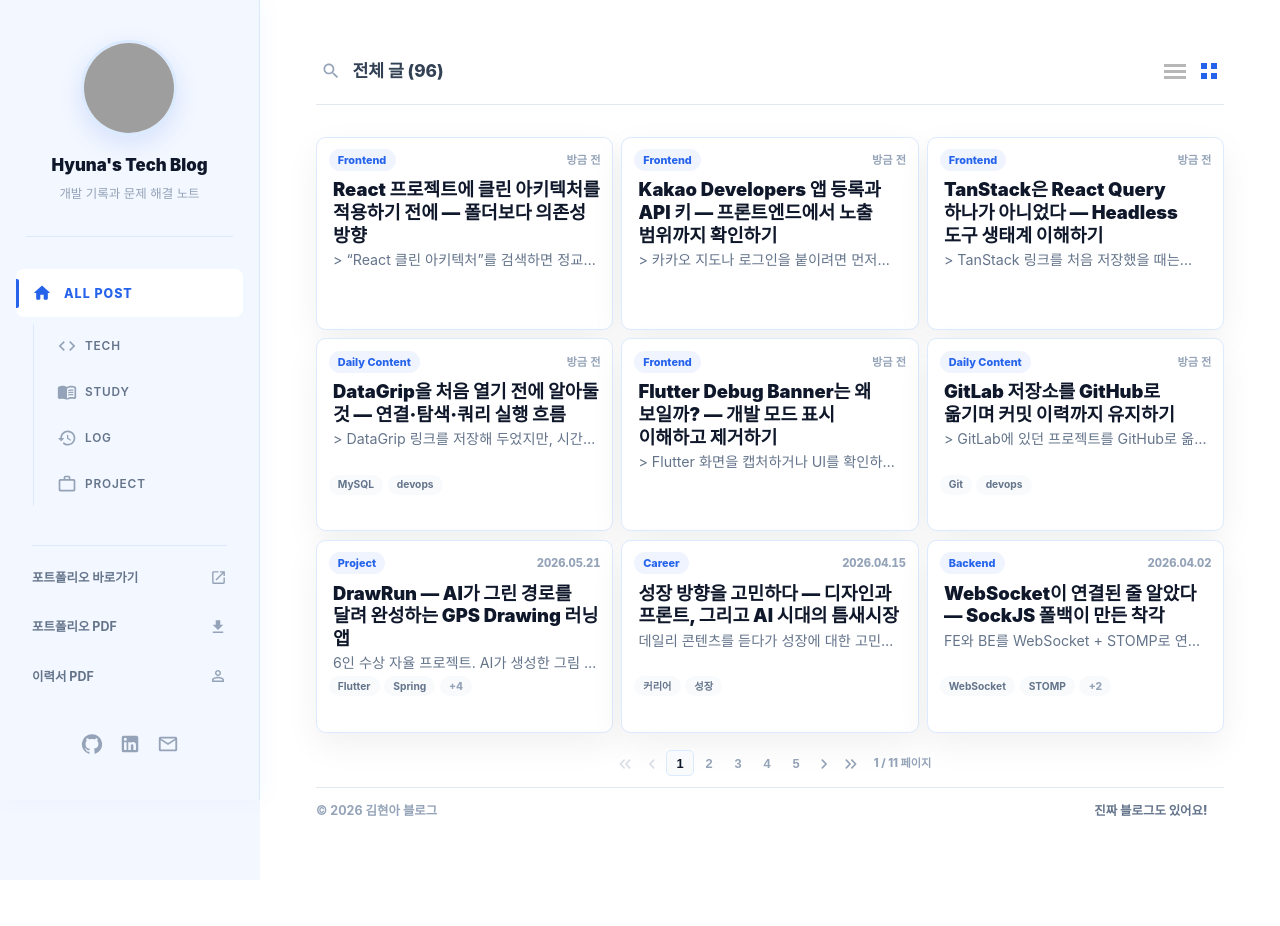
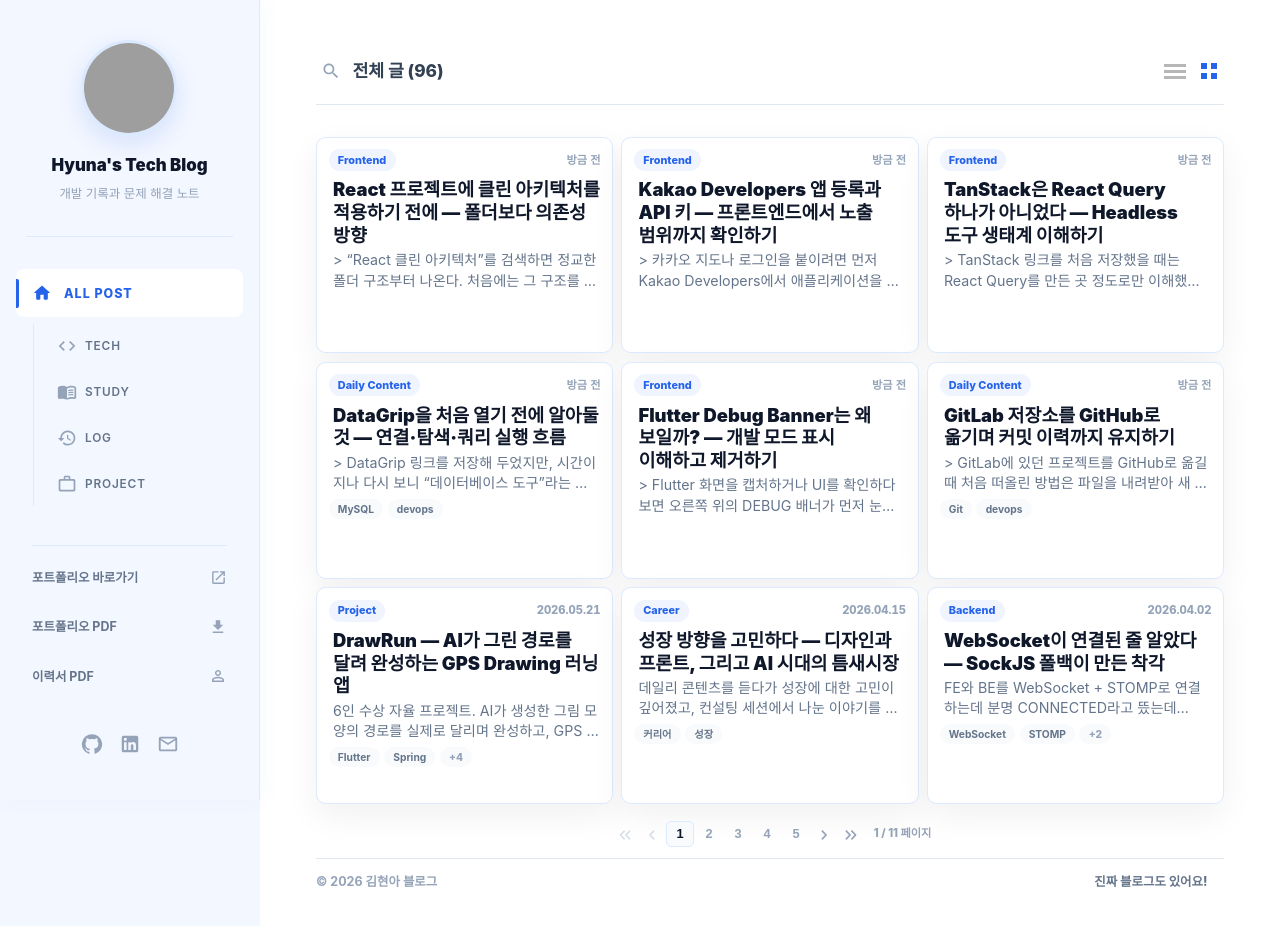
Before and after one commit to wynsumhi/wynsumhi.github.io, a React (Vite) app: page /blog in a window 1280 px wide. Both pictures are taken after a click on the button 1209 px from the left and 71 px from the top of the page. Shown: the top 926 px of the page. Before the commit the page ends 880 px from the top, so only its background shows below. Built offline with nearby package versions, Linux system fonts and the light colour scheme; grey boxes are pictures that could not be loaded; some icons are missing; a web font is replaced by a local one.

Commit message:
fix: 블로그 카드 내부 간격 조정

```diff
--- a/src/pages/Blog/BlogHome.tsx
+++ b/src/pages/Blog/BlogHome.tsx
@@ -645,24 +645,24 @@ const CardView = ({ posts }: { posts: Post[] }) => {
                   fontSize: { xs: "0.88rem", md: "0.84rem", lg: "0.89rem" },
                   color: "var(--blog-subtle)",
                   lineHeight: { xs: 1.68, md: 1.44 },
-                  flex: "0 1 auto",
+                  flex: "0 0 auto",
                   pl: { xs: 0.45, md: 0.55 },
                   width: "100%",
                   boxSizing: "border-box",
                   overflow: "hidden",
                   display: "-webkit-box",
-                  WebkitLineClamp: { xs: 3, md: 3 },
+                  WebkitLineClamp: { xs: 3, md: 2 },
                   WebkitBoxOrient: "vertical",
-                  mb: { xs: 1.8, md: 0.52 },
+                  mb: { xs: 1.1, md: 0.72 },
                   "@media (min-width: 900px) and (max-height: 920px)": {
-                    WebkitLineClamp: 1,
-                    mb: 0.32,
+                    WebkitLineClamp: 2,
+                    mb: 0.56,
                   },
                   "@media (min-width: 900px) and (max-height: 780px)": {
                     fontSize: "0.8rem",
                     lineHeight: 1.34,
-                    WebkitLineClamp: 2,
-                    mb: 0.38,
+                    WebkitLineClamp: 1,
+                    mb: 0.42,
                   },
                   "@media (min-width: 900px) and (max-height: 760px)": {
                     fontSize: "0.74rem",
@@ -688,7 +688,7 @@ const CardView = ({ posts }: { posts: Post[] }) => {
                   gap: 0.55,
                   flexWrap: "wrap",
                   pt: 0,
-                  mt: "auto",
+                  mt: { xs: 0.25, md: 0.15 },
                   minHeight: { xs: 22, md: 20 },
                   maxHeight: { md: 22 },
                   overflow: "hidden",
```
Also changed, not shown: src/data/posts.json.
